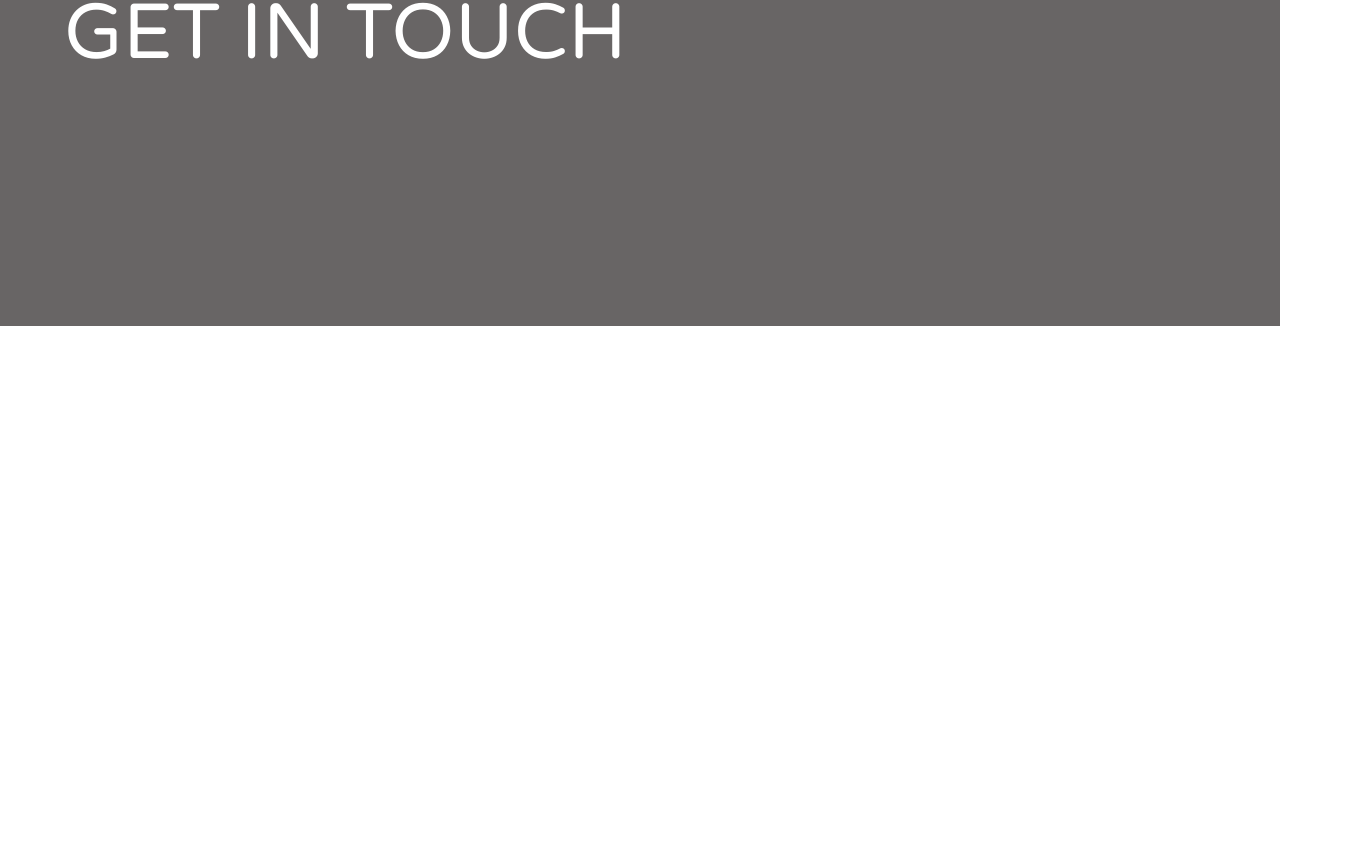
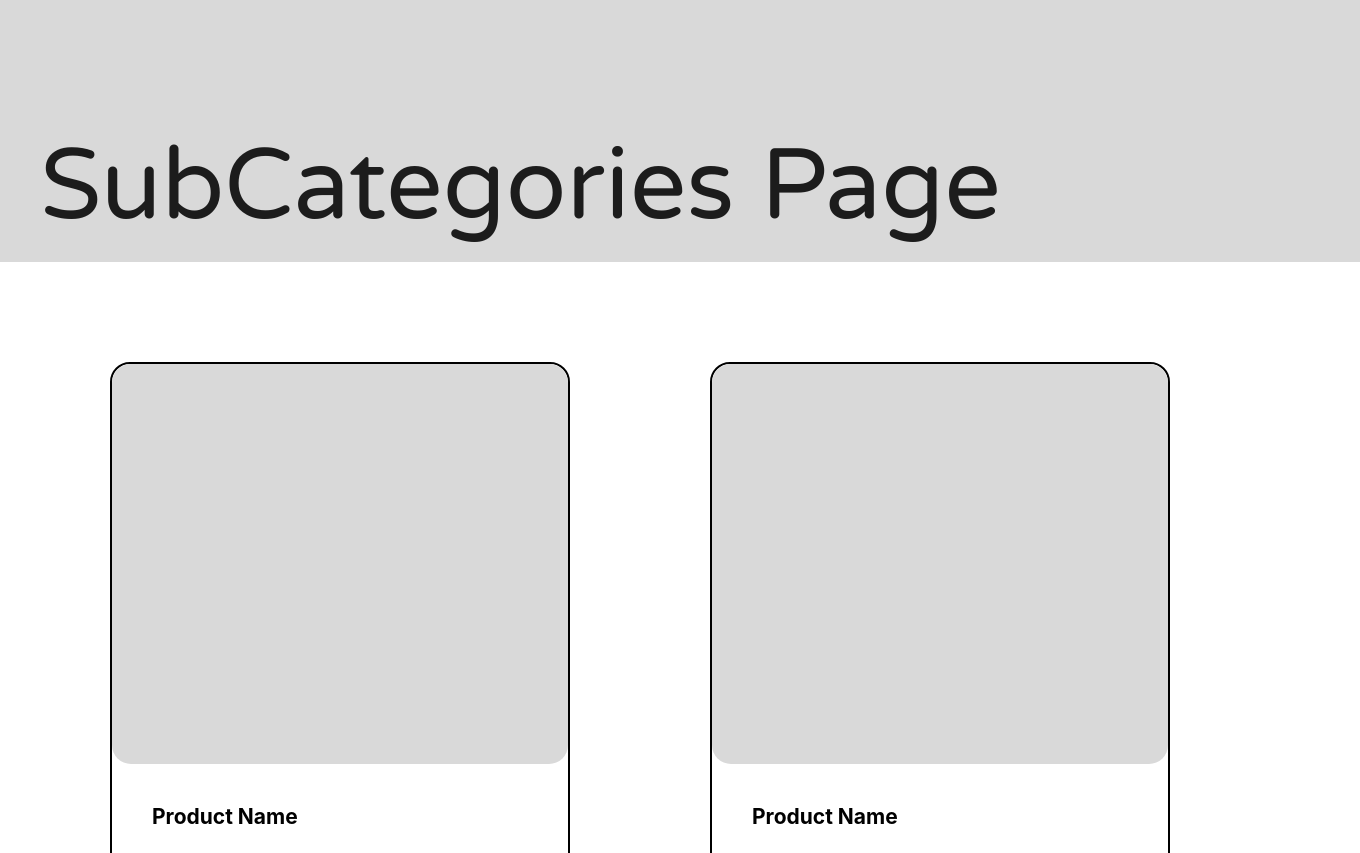
Before and after one commit to webtesting22/seedo, a React (Vite) app: page /subcategories in a window 1280 px wide. Before the commit this address had no page. Shown: the part 218-1071 px from the top of the page, 1360 px wide, since content can reach past the window. Before the commit the page ends 800 px from the top, so only its background shows below. Built offline with nearby package versions, Linux system fonts and the light colour scheme; a web font is replaced by a local one.

Commit message:
Both pages link product to subcategory to single products

```diff
--- a/src/SEDOComponents/CommonComponents/SingleProductPage/SingleProductPage.jsx
+++ b/src/SEDOComponents/CommonComponents/SingleProductPage/SingleProductPage.jsx
@@ -1,10 +1,18 @@
-import React from "react";
+import React,{useEffect} from "react";
+
 import Navigation from "../Navigation/Navigation";
 import "./SingleProductPage.css"
 import { Row, Col, Input } from "antd";
 import { IoStarSharp } from "react-icons/io5";
 
 const SingleProductPage = () => {
+    useEffect(() => {
+        window.scrollTo({
+          top: 0,
+          left: 0,
+          behavior: "smooth",
+        });
+      }, []);
     return (
         <>
             <Navigation />
--- /dev/null
+++ b/src/SEDOComponents/CommonComponents/SubCategories/SubCategories.css
@@ -0,0 +1,17 @@
+.SubCategoryContainer {
+    padding-top: 5rem;
+}
+
+.SubcategoryHeader {
+    min-height: 400px;
+    width: 100%;
+    background-color: #D9D9D9;
+    padding: 0px 40px;
+    display: flex;
+    align-items: end;
+}
+.SubcategoryHeader h1{
+    margin: 0px;
+    font-size: 100px;
+
+}
--- /dev/null
+++ b/src/SEDOComponents/CommonComponents/SubCategories/SubCategories.jsx
@@ -0,0 +1,100 @@
+import React,{useEffect} from "react";
+import Navigation from "../Navigation/Navigation";
+import "./SubCategories.css"
+import { Row, Col } from "antd";
+import { Link } from "react-router-dom";
+const SubCategories = () => {
+    useEffect(() => {
+        window.scrollTo({
+          top: 0,
+          left: 0,
+          behavior: "smooth",
+        });
+      }, []);
+    return (
+        <>
+            <Navigation />
+            <section className="SubCategoryContainer">
+                <div className="SubcategoryHeader">
+                    <h1>SubCategories Page</h1>
+                </div>
+                <div className="CatalogueCardsContainer">
+                    <Row>
+                        <Col lg={12} md={24} style={{ width: "100%" }}>
+                            <Link to="/product-name">
+                                <div className="CatalogueCardContainer">
+                                    <div className="CatalogueImageContainer">
+
+                                    </div>
+                                    <div className="productTitleContainer">
+                                        <h1>Product Name</h1>
+                                        <p>SubCategory</p>
+                                    </div>
+                                </div>
+                            </Link>
+                        </Col>
+                        <Col lg={12} md={24} style={{ width: "100%" }}>
+
+                            <Link to="/product-name">
+                                <div className="CatalogueCardContainer">
+                                    <div className="CatalogueImageContainer">
+
+                                    </div>
+                                    <div className="productTitleContainer">
+                                        <h1>Product Name</h1>
+                                        <p>SubCategory</p>
+                                    </div>
+                                </div>
+                            </Link>
+                        </Col>
+                        <Col lg={12} md={24} style={{ width: "100%" }}>
+
+                            <Link to="/product-name">
+                                <div className="CatalogueCardContainer">
+                                    <div className="CatalogueImageContainer">
+
+                                    </div>
+                                    <div className="productTitleContainer">
+                                        <h1>Product Name</h1>
+                                        <p>SubCategory</p>
+                                    </div>
+                                </div>
+                            </Link>
+                        </Col>
+                        <Col lg={12} md={24} style={{ width: "100%" }}>
+
+                            <Link to="/product-name">
+                                <div className="CatalogueCardContainer">
+                                    <div className="CatalogueImageContainer">
+
+                                    </div>
+                                    <div className="productTitleContainer">
+                                        <h1>Product Name</h1>
+                                        <p>SubCategory</p>
+                                    </div>
+                                </div>
+                            </Link>
+
+                        </Col>
+                        <Col lg={12} md={24} style={{ width: "100%" }}>
+
+                            <Link to="/product-name">
+                                <div className="CatalogueCardContainer">
+                                    <div className="CatalogueImageContainer">
+
+                                    </div>
+                                    <div className="productTitleContainer">
+                                        <h1>Product Name</h1>
+                                        <p>SubCategory</p>
+                                    </div>
+                                </div>
+                            </Link>
+
+                        </Col>
+                    </Row>
+                </div>
+            </section>
+        </>
+    )
+}
+export default SubCategories
--- a/src/SEDOComponents/Components/ProductShow/Product.jsx
+++ b/src/SEDOComponents/Components/ProductShow/Product.jsx
@@ -44,7 +44,13 @@ const Products = () => {
         AOS.refresh(); // Reinitialize AOS animations after changing the layout
     };
 
-
+    useEffect(() => {
+        window.scrollTo({
+          top: 0,
+          left: 0,
+          behavior: "smooth",
+        });
+      }, []);
     const handleSearch = (value) => setSearchQuery(value);
 
     const filteredProducts = SEEDOData.filter(item => {
@@ -91,7 +97,7 @@ const Products = () => {
                 <div className="CatalogueCardsContainer">
                     <Row>
                         <Col lg={12} md={24} style={{ width: "100%" }}>
-                            <Link to="/product-name">
+                            <Link to="/subcategories">
                                 <div className="CatalogueCardContainer">
                                     <div className="CatalogueImageContainer">
 
@@ -104,7 +110,7 @@ const Products = () => {
                             </Link>
                         </Col>
                         <Col lg={12} md={24} style={{ width: "100%" }}>
-                            <Link to="/product-name">
+                            <Link to="/subcategories">
                                 <div className="CatalogueCardContainer">
                                     <div className="CatalogueImageContainer">
 
@@ -117,7 +123,7 @@ const Products = () => {
                             </Link>
                         </Col>
                         <Col lg={12} md={24} style={{ width: "100%" }}>
-                            <Link to="/product-name">
+                            <Link to="/subcategories">
                                 <div className="CatalogueCardContainer">
                                     <div className="CatalogueImageContainer">
 
@@ -130,7 +136,7 @@ const Products = () => {
                             </Link>
                         </Col>
                         <Col lg={12} md={24} style={{ width: "100%" }}>
-                            <Link to="/product-name">
+                            <Link to="/subcategories">
                                 <div className="CatalogueCardContainer">
                                     <div className="CatalogueImageContainer">
 
@@ -143,7 +149,7 @@ const Products = () => {
                             </Link>
                         </Col>
                         <Col lg={12} md={24} style={{ width: "100%" }}>
-                            <Link to="/product-name">
+                            <Link to="/subcategories">
                                 <div className="CatalogueCardContainer">
                                     <div className="CatalogueImageContainer">
 
--- a/src/SEDOComponents/Routes/Routes.jsx
+++ b/src/SEDOComponents/Routes/Routes.jsx
@@ -10,7 +10,7 @@ import Navigation from "../CommonComponents/Navigation/Navigation";
 import CertificationAndClient from "../Components/CertificationAndClient/CertificationAndClient";
 import Contact from "../CommonComponents/ContactUs/Contact";
 import SingleProductPage from "../CommonComponents/SingleProductPage/SingleProductPage";
-
+import SubCategories from "../CommonComponents/SubCategories/SubCategories";
 const SEDORoutes = () => {
     return (
         <>
@@ -24,6 +24,7 @@ const SEDORoutes = () => {
                 <Route path="/certification-and-client" element={<CertificationAndClient />} />
                 <Route path="/contact" element={<Contact />} />
                 <Route path="/product-name" element={<SingleProductPage />} />
+                <Route path="/subcategories" element={<SubCategories />} />
             </Routes>
             <Footer />
         </>
```
Also changed, not shown: src/SEDOComponents/CommonComponents/SingleProductPage/SingleProductPage.css (+14 -7 lines).
